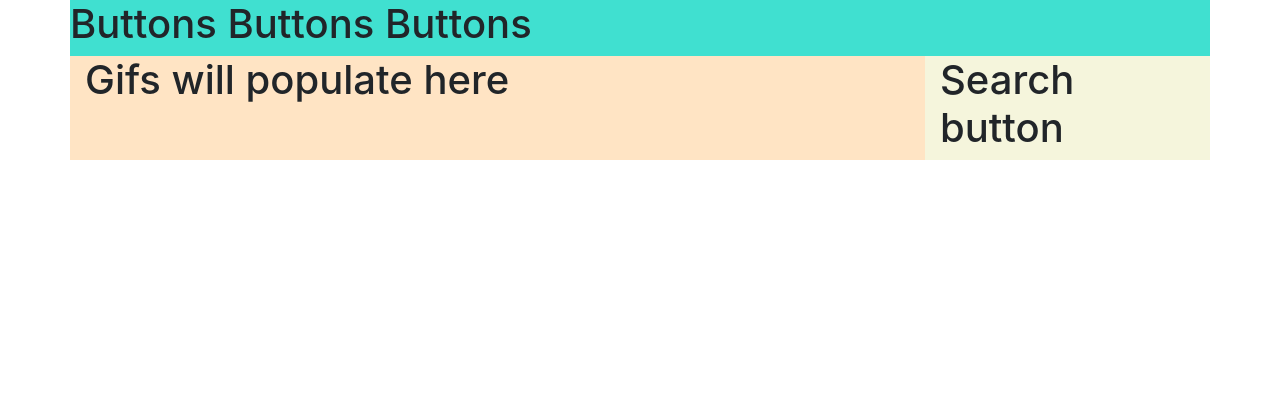
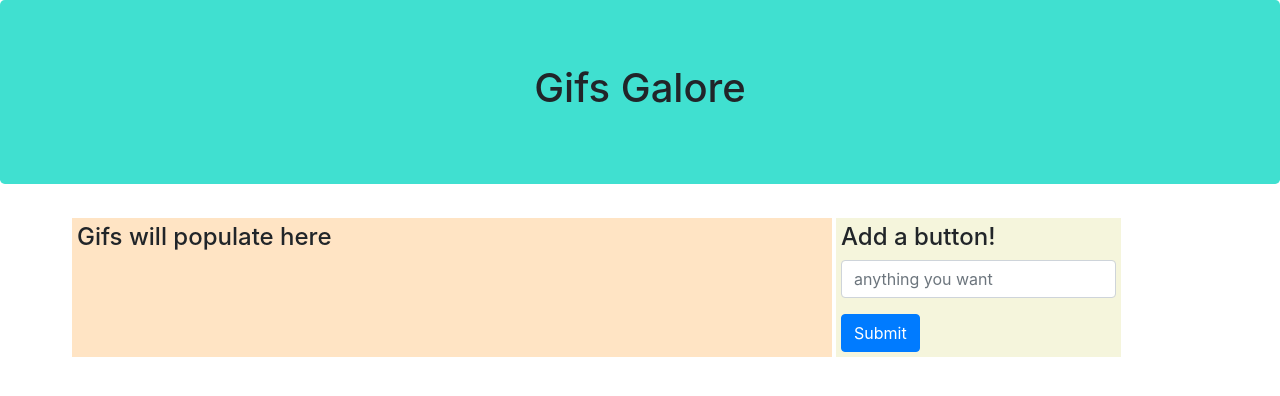
Before and after one commit to davidmbedford/Unit-6-GifTastic, a plain HTML site: page index.html in a window 1280 px wide. Drawn offline with nearby package versions, Linux system fonts and the light colour scheme.

Commit message:
mar 27, minute changes to css/bootstrap

```diff
--- a/assets/css/style.css
+++ b/assets/css/style.css
@@ -4,8 +4,12 @@
 
 #gifzone {
   background-color: bisque;
+  margin: 2px;
+  padding: 5px;
 }
 
 #searchzone {
   background-color: beige;
+  margin: 2px;
+  padding: 5px;
 }
--- a/assets/js/app.js
+++ b/assets/js/app.js
@@ -0,0 +1 @@
+var topics = [];
--- a/index.html
+++ b/index.html
@@ -10,20 +10,30 @@
 
 <body>
 
-  <div class="container">
-    <div class="row" id="header">
-      <h1>Buttons Buttons Buttons</h1>
+  <div class="jumbotron" id="header">
+    <div class="text-center">
+      <h1>Gifs Galore</h1>
+      <div></div>
     </div>
   </div>
 
   <div class="container">
     <div class="row">
-      <div class="col-md-9" id="gifzone">
-        <h1>Gifs will populate here</h1>
+
+      <div class="col-md-8" id="gifzone">
+        <h4>Gifs will populate here</h4>
       </div>
+
       <div class="col-md-3" id="searchzone">
-        <h1>Search button</h1>
+        <h4>Add a button!</h4>
+        <form>
+            <div class="form-group">
+              <input type="" class="form-control" id="" placeholder="anything you want">
+            </div>
+            <button type="submit" class="btn btn-primary">Submit</button>
+          </form>
       </div>
+
     </div>
   </div>
 
```
